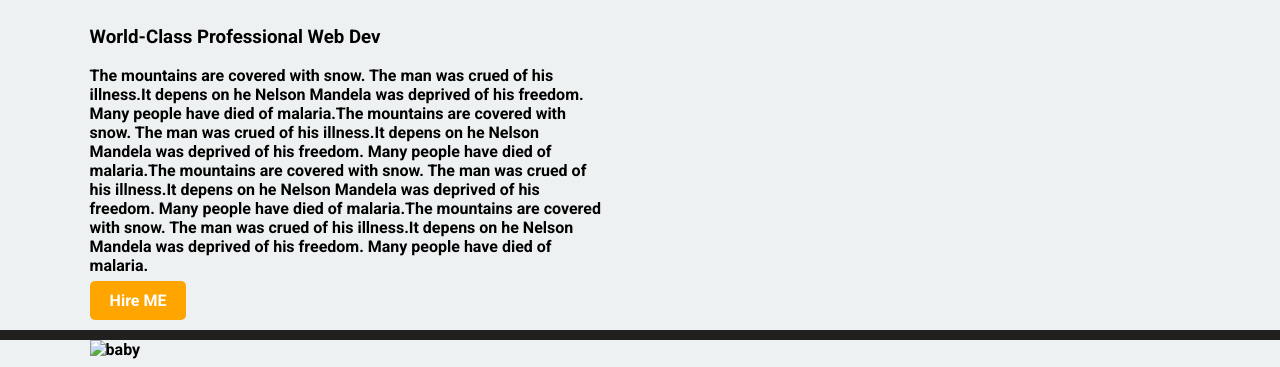
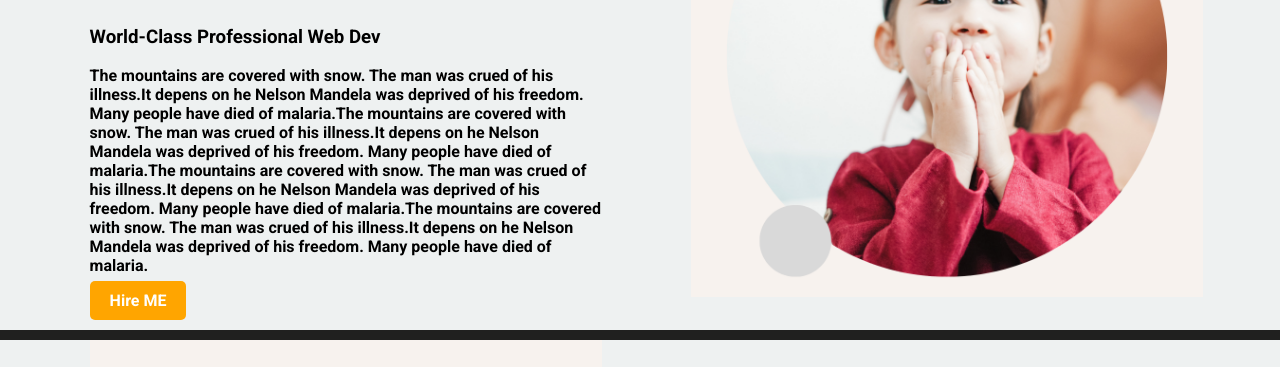
Before and after one commit to Arahman75/mysecondwesite, a plain HTML site: page index.html in a window 1280 px wide. Shown: the part 215-582 px from the top of the page. Drawn offline with Linux system fonts and the light colour scheme.

Commit message:
added a new pic

```diff
--- a/index.html
+++ b/index.html
@@ -22,13 +22,13 @@
             <a class="link-button" target="-blank" href="https://www.w3schools.com">Hire ME</a>
         </div>
         <div>
-    <img class="half-width" src="E:\first website\images\baby1.png" alt="baby">
+    <img class="half-width" src="img/baby1.png" alt="baby">
         </div>
 
 
     </section>
     <section>
-        <div><img class="half-width" src="E:\first website\images\baby2.png" alt="baby">
+        <div><img class="half-width" src="img/baby2.png" alt="baby">
         </div>
         <div class="half-width">
             <h2>Dream Big</h2>
```
Also changed, not shown: img/baby1.png (added), img/baby2.png (added).
